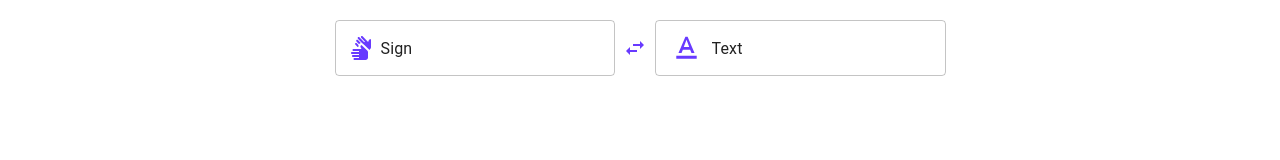
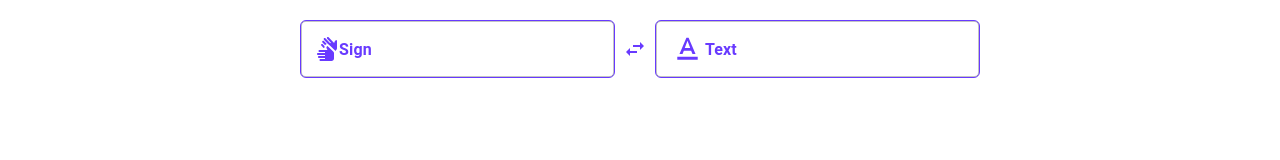
Before and after one commit to Marwan-Ezzat-Mohamed/Handy, a React (Create React App) app in the folder frontend/: page /texttosign in a window 1280 px wide. Shown: the top 160 px of the page. Built offline with nearby package versions, Linux system fonts and the light colour scheme.

Commit message:
Format bar colors

```diff
--- a/frontend/src/components/TextToSign.tsx
+++ b/frontend/src/components/TextToSign.tsx
@@ -4,6 +4,12 @@ import debounce from "lodash/debounce";
 function TextToSign() {
   const [text, setText] = useState<string[]>([]);
 
+  const filterSearchText = (text: string) => {
+    return text
+      .replace(/[^a-zA-Z0-9 ]/g, "")
+      .replace(/\s+/g, " ")
+      .trim();
+  };
   const handleSearch = useCallback(
     (e: React.ChangeEvent<HTMLTextAreaElement>) => {
       setText(e.target.value.split(" "));
--- a/frontend/src/components/TranslatePage/FormatBar.tsx
+++ b/frontend/src/components/TranslatePage/FormatBar.tsx
@@ -20,30 +20,44 @@ function FormatBar() {
 
   const arr = [
     <TextField
-      style={{ color: "#683aff" }}
+      style={{
+        border: "1px solid #683aff",
+        borderRadius: "6px",
+      }}
       id="input-with-icon-textfield"
-      value="Sign"
+      value=""
       key="Sign"
       InputProps={{
         readOnly: true,
         startAdornment: (
-          <InputAdornment position="start">
-            <SignLanguageIcon style={{ color: "#683aff" }} />
+          <InputAdornment
+            style={{ fontWeight: "bold", color: "#683aff" }}
+            position="start"
+          >
+            <SignLanguageIcon />
+            Sign
           </InputAdornment>
         ),
       }}
       variant="outlined"
     />,
     <TextField
-      style={{ color: "#683aff" }}
+      style={{
+        border: "1px solid #683aff",
+        borderRadius: "6px",
+      }}
       id="input-with-icon-textfield"
-      value="Text"
+      value=""
       key="Text"
       InputProps={{
         readOnly: true,
         startAdornment: (
-          <InputAdornment style={{ color: "#683aff" }} position="start">
-            <TextFormatIcon style={{ color: "#683aff" }} fontSize="large" />
+          <InputAdornment
+            style={{ fontWeight: "bold", color: "#683aff" }}
+            position="start"
+          >
+            <TextFormatIcon fontSize="large" />
+            Text
           </InputAdornment>
         ),
       }}
```
